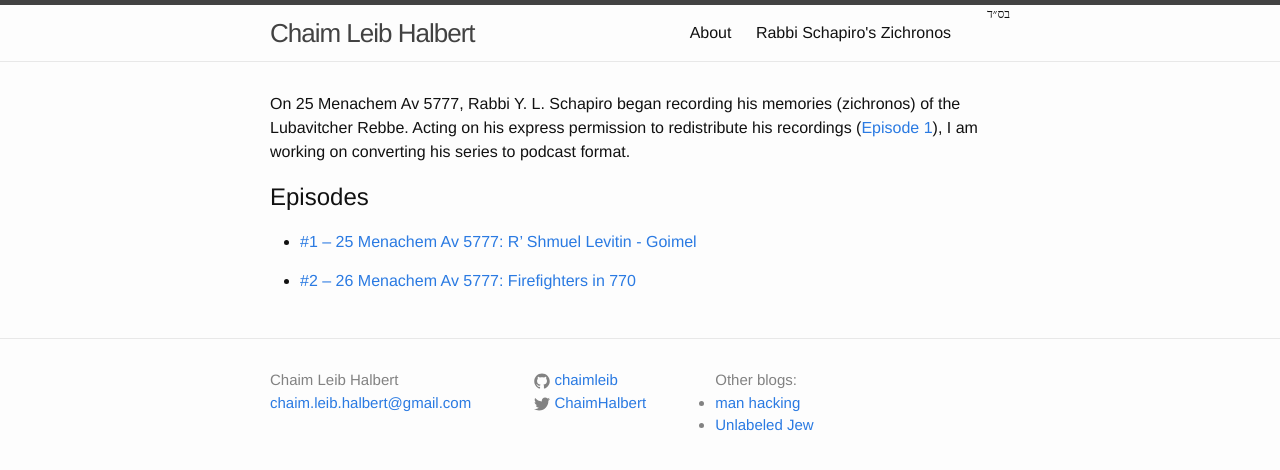
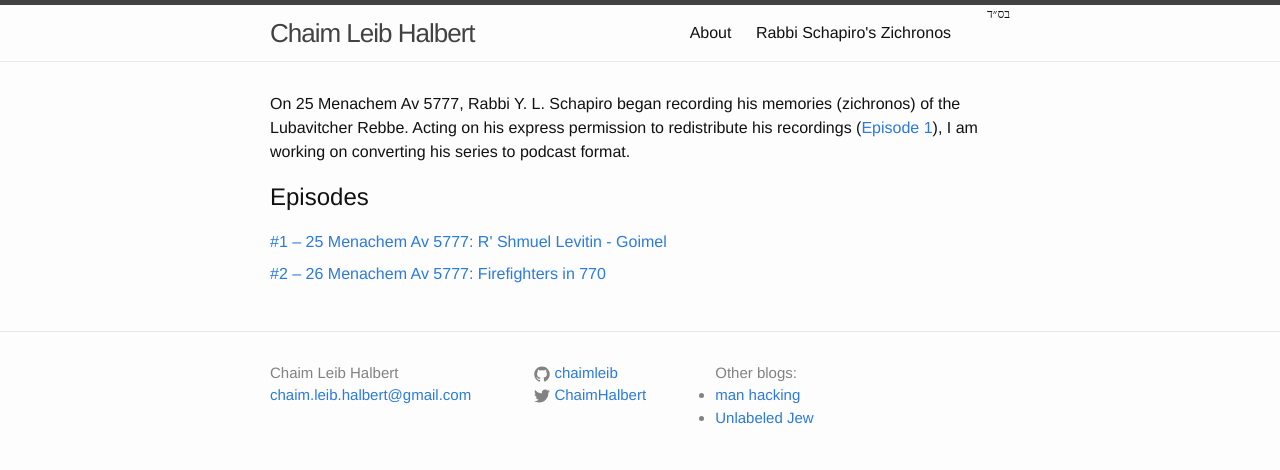
Before and after one commit to chaimleib/chaimleib.github.io, a Jekyll site: the page built from schapirozichronos/index.md, in a window 1280 px wide. Shown: the top 470 px of the page. Built offline with Jekyll 4.4.1, drawn with Linux system fonts in a browser that asks for light colours.

Commit message:
episodes list style

```diff
--- a/_sass/_layout.scss
+++ b/_sass/_layout.scss
@@ -182,7 +182,7 @@
     list-style: none;
 
     > li {
-        margin-bottom: $spacing-unit;
+        margin-bottom: 0.25 * $spacing-unit;
     }
 }
 
--- a/schapirozichronos/index.md
+++ b/schapirozichronos/index.md
@@ -8,6 +8,12 @@ On 25 Menachem Av 5777, Rabbi Y. L. Schapiro began recording his memories (zichr
 ## Episodes
 
 {% assign tracks = site.schapirozichronos | sort: 'file' %}
+<ol class="post-list">
 {% for track in tracks %}
-* [#{{ forloop.index }} -- {{ track.hdate }}: {{ track.title }}]({{ track.url }})
+  <li>
+    <a href="{{ track.url }}">
+      #{{ forloop.index }} – {{ track.hdate }}: {{ track.title }}
+    </a>
+  </li>
 {% endfor %}
+</ol>
```
